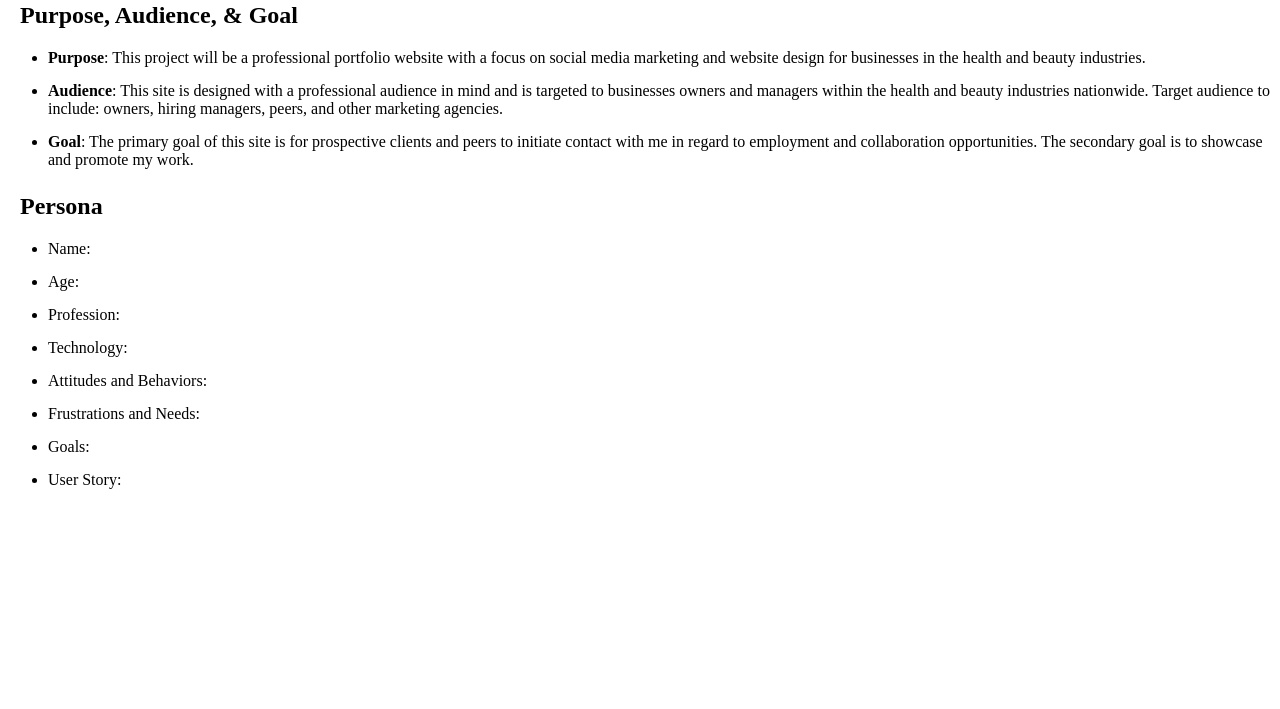
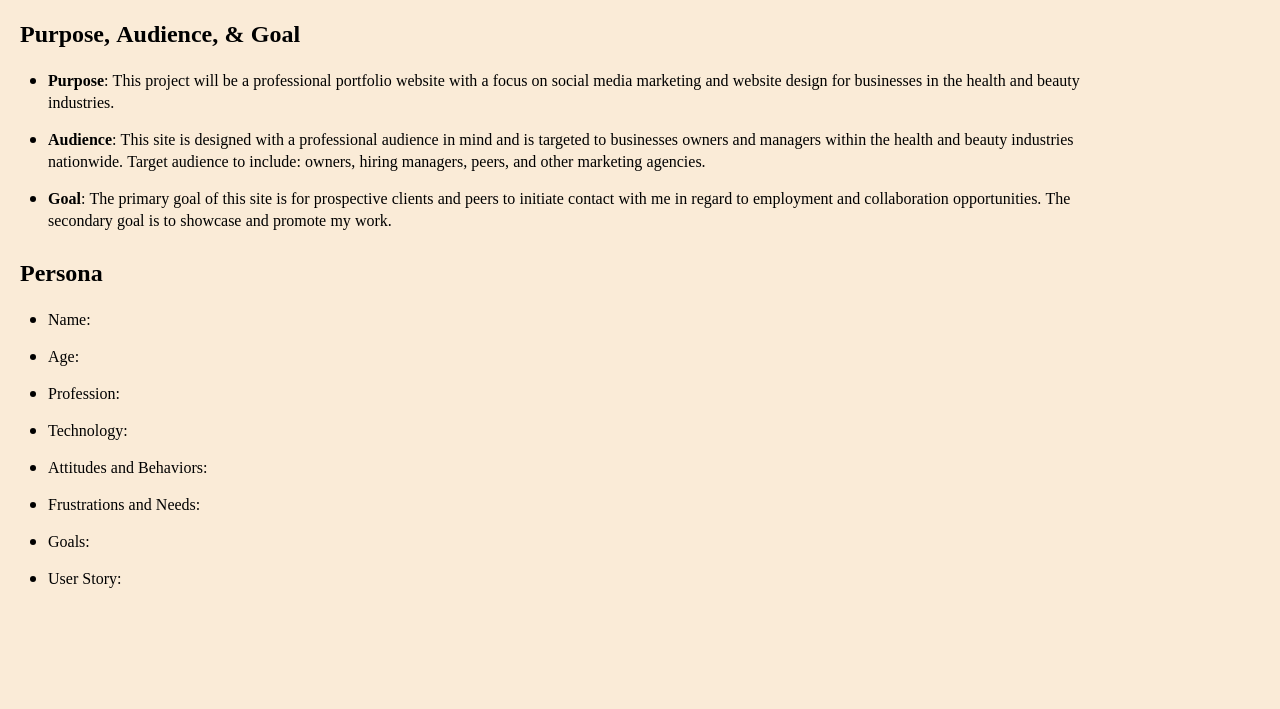
Before and after one commit to bmeza1/pwp-brandi, a plain HTML site: page public_html/documentation/milestone-1.html in a window 1280 px wide. Shown: the part 91-800 px from the top of the page. Drawn offline with Linux system fonts and the light colour scheme.

Commit message:
added style sheet

```diff
--- a/public_html/documentation/milestone-1-style.css
+++ b/public_html/documentation/milestone-1-style.css
@@ -1,10 +1,18 @@
+body {
+    background-color: antiquewhite;
+    font-family: "Noto Sans Kayah Li";
+}
+
 h1 {
     margin-top: 1em;
+    margin-bottom: 1em;
     text-align: center;
 }
 
 li {
     margin: 15px 0;
+    text-align: left;
+    padding-right: 10rem;
 }
 
 h2 {
```
